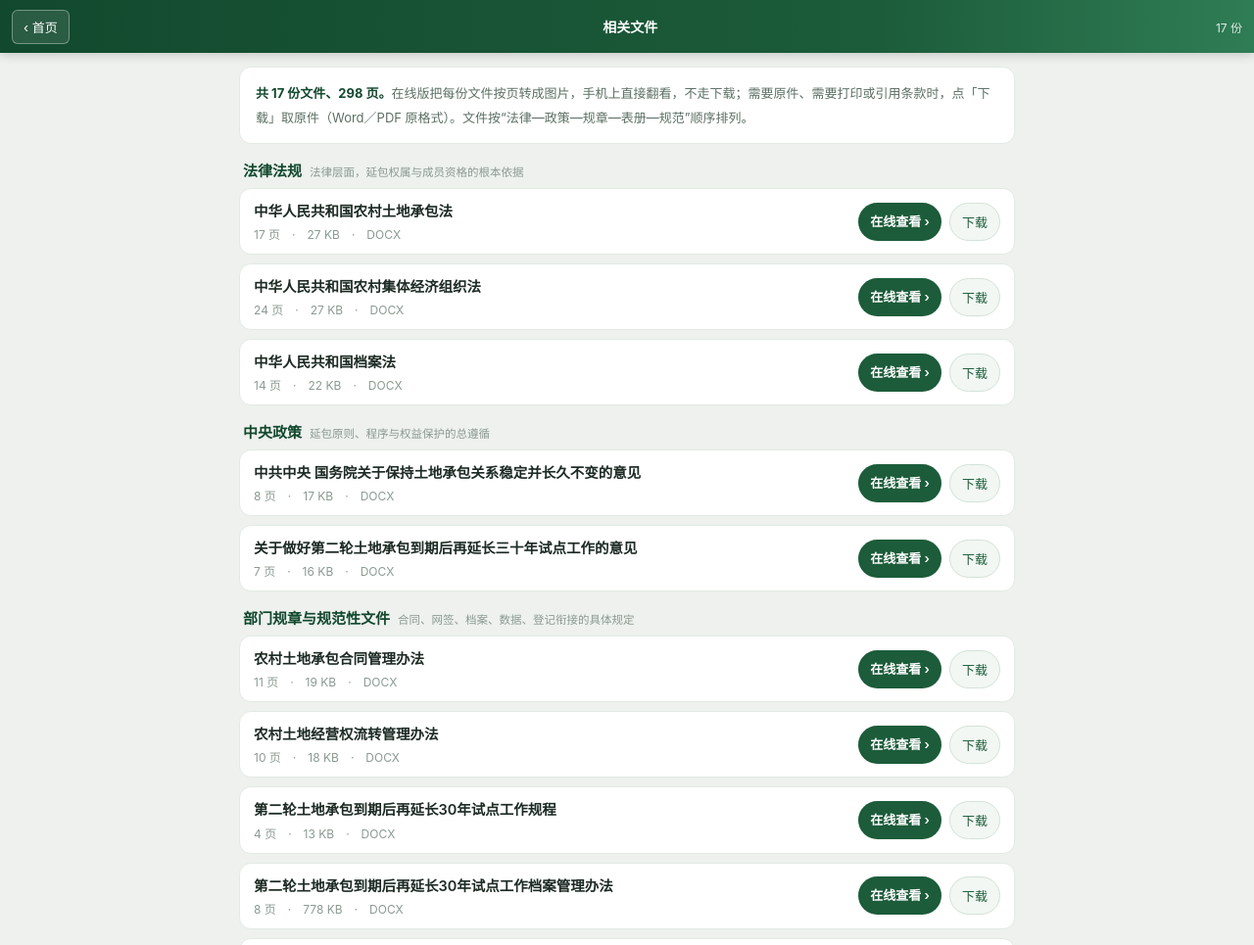
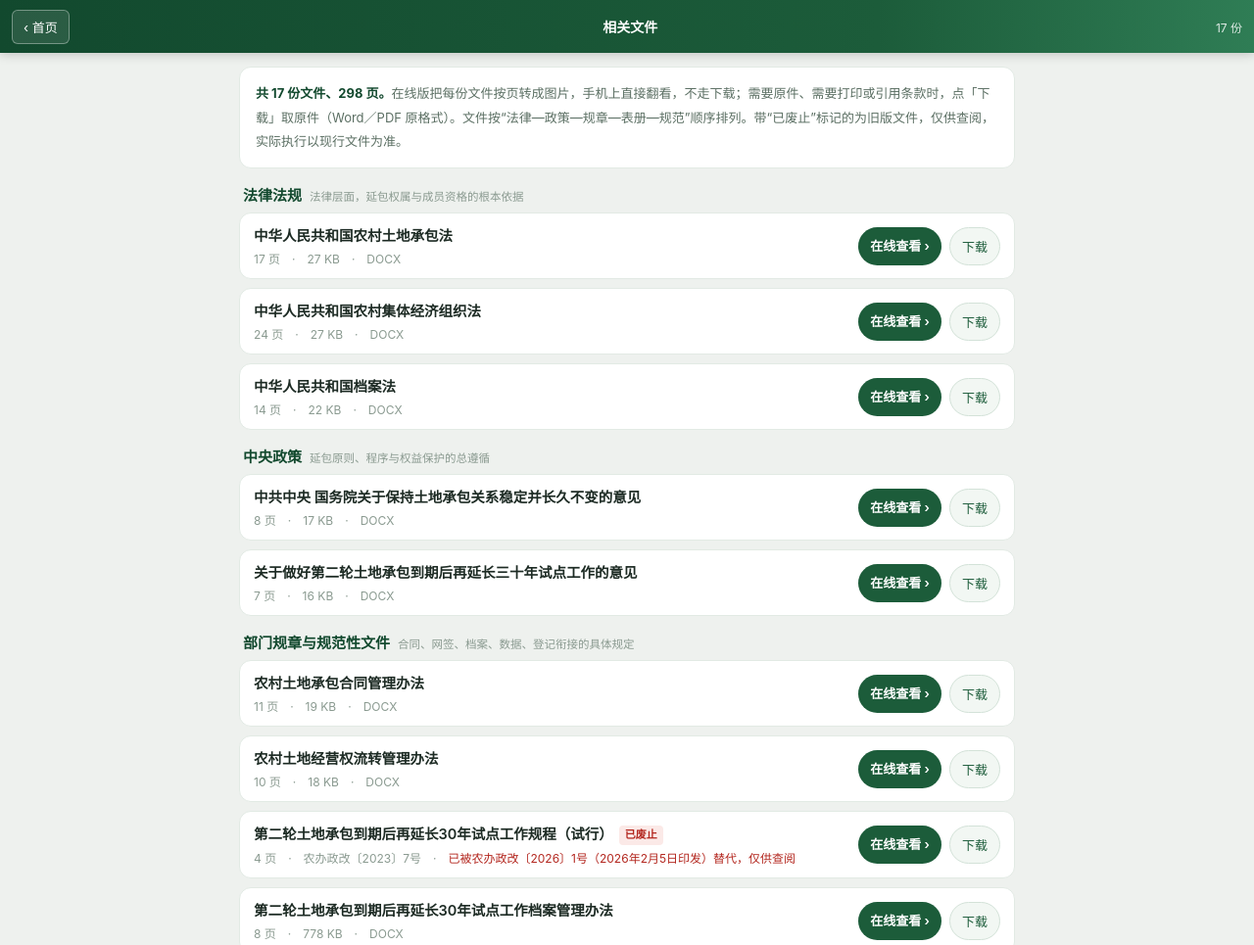
Before and after one commit to TianSiShan/erlun-yanbao, a plain HTML site: page wenjian.html in a window 1280 px wide. Shown: the top 965 px of the page at 98% size. Drawn offline with Linux system fonts and the light colour scheme.

Commit message:
fix: 规程文号更新为农办政改〔2026〕1号；旧版标注已废止；同步PDF

```diff
--- a/wenjian.html
+++ b/wenjian.html
@@ -29,7 +29,7 @@ body{font-family:-apple-system,BlinkMacSystemFont,"PingFang SC","Microsoft YaHei
 .btn{display:inline-block;text-decoration:none;font-size:13px;padding:9px 12px;border-radius:999px;white-space:nowrap}
 .btn.main{background:#1c5c3a;color:#fff;font-weight:600}
 .btn.ghost{background:#f2f7f3;color:#1c5c3a;border:1px solid #d3e2d8}
-.btn.dis{background:#f4f6f4;color:#a7b5ac;border:1px solid #e6ece8}
+.badge{display:inline-block;margin-left:6px;background:#fbe9e7;color:#b3261e;font-size:11px;font-weight:600;padding:2px 6px;border-radius:4px;vertical-align:middle}.item .sub em{font-style:normal;color:#b3261e}.btn.dis{background:#f4f6f4;color:#a7b5ac;border:1px solid #e6ece8}
 .foot{color:#8a9a90;font-size:12px;text-align:center;line-height:1.9;margin-top:24px}
 @media (max-width:520px){
   .item{flex-direction:column;align-items:stretch;gap:10px}
@@ -41,7 +41,7 @@ body{font-family:-apple-system,BlinkMacSystemFont,"PingFang SC","Microsoft YaHei
 <body>
 <div id="hd"><a href="index.html">‹ 首页</a><div class="t">相关文件</div><div class="n">17 份</div></div>
 <div class="wrap">
-  <div class="lead"><b>共 17 份文件、298 页。</b>在线版把每份文件按页转成图片，手机上直接翻看，不走下载；需要原件、需要打印或引用条款时，点「下载」取原件（Word／PDF 原格式）。文件按“法律—政策—规章—表册—规范”顺序排列。</div>
+  <div class="lead"><b>共 17 份文件、298 页。</b>在线版把每份文件按页转成图片，手机上直接翻看，不走下载；需要原件、需要打印或引用条款时，点「下载」取原件（Word／PDF 原格式）。文件按“法律—政策—规章—表册—规范”顺序排列。带“已废止”标记的为旧版文件，仅供查阅，实际执行以现行文件为准。</div>
 <section class="grp">
 <h2>法律法规<span>法律层面，延包权属与成员资格的根本依据</span></h2>
 <div class="item">
@@ -79,7 +79,7 @@ body{font-family:-apple-system,BlinkMacSystemFont,"PingFang SC","Microsoft YaHei
   <div class="act"><a class="btn main" href="docs/s07.html">在线查看 ›</a><a class="btn ghost" href="files/%E5%86%9C%E6%9D%91%E5%9C%9F%E5%9C%B0%E7%BB%8F%E8%90%A5%E6%9D%83%E6%B5%81%E8%BD%AC%E7%AE%A1%E7%90%86%E5%8A%9E%E6%B3%95.docx" download>下载</a></div>
 </div>
 <div class="item">
-  <div class="meta"><div class="nm">第二轮土地承包到期后再延长30年试点工作规程</div><div class="sub">4 页　·　13 KB　·　DOCX</div></div>
+  <div class="meta"><div class="nm">第二轮土地承包到期后再延长30年试点工作规程（试行）<span class="badge">已废止</span></div><div class="sub">4 页　·　农办政改〔2023〕7号　·　<em>已被农办政改〔2026〕1号（2026年2月5日印发）替代，仅供查阅</em></div></div>
   <div class="act"><a class="btn main" href="docs/s08.html">在线查看 ›</a><a class="btn ghost" href="files/%E7%AC%AC%E4%BA%8C%E8%BD%AE%E5%9C%9F%E5%9C%B0%E6%89%BF%E5%8C%85%E5%88%B0%E6%9C%9F%E5%90%8E%E5%86%8D%E5%BB%B6%E9%95%BF30%E5%B9%B4%E8%AF%95%E7%82%B9%E5%B7%A5%E4%BD%9C%E8%A7%84%E7%A8%8B.docx" download>下载</a></div>
 </div>
 <div class="item">
```
Also changed, not shown: fangan.html (+1 -1 lines), qa.html (+3 -3 lines), 2 other files.
